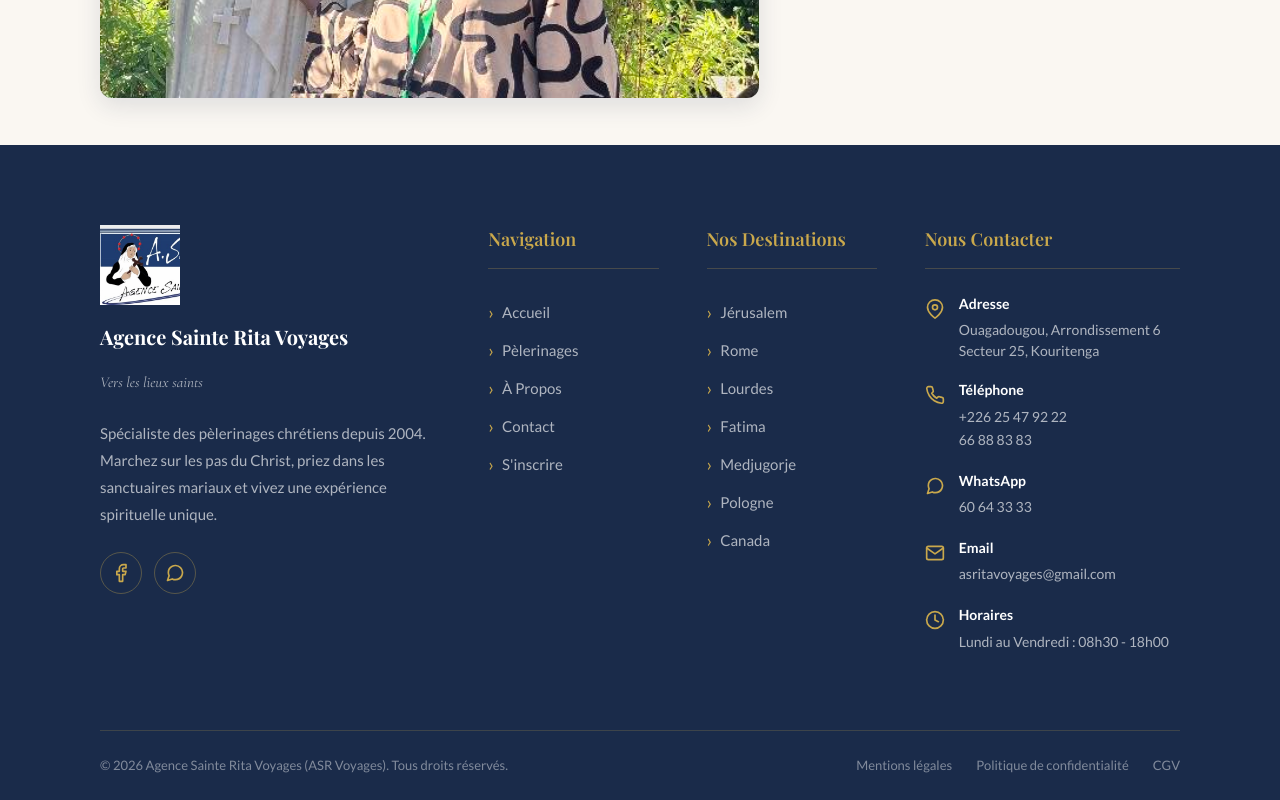
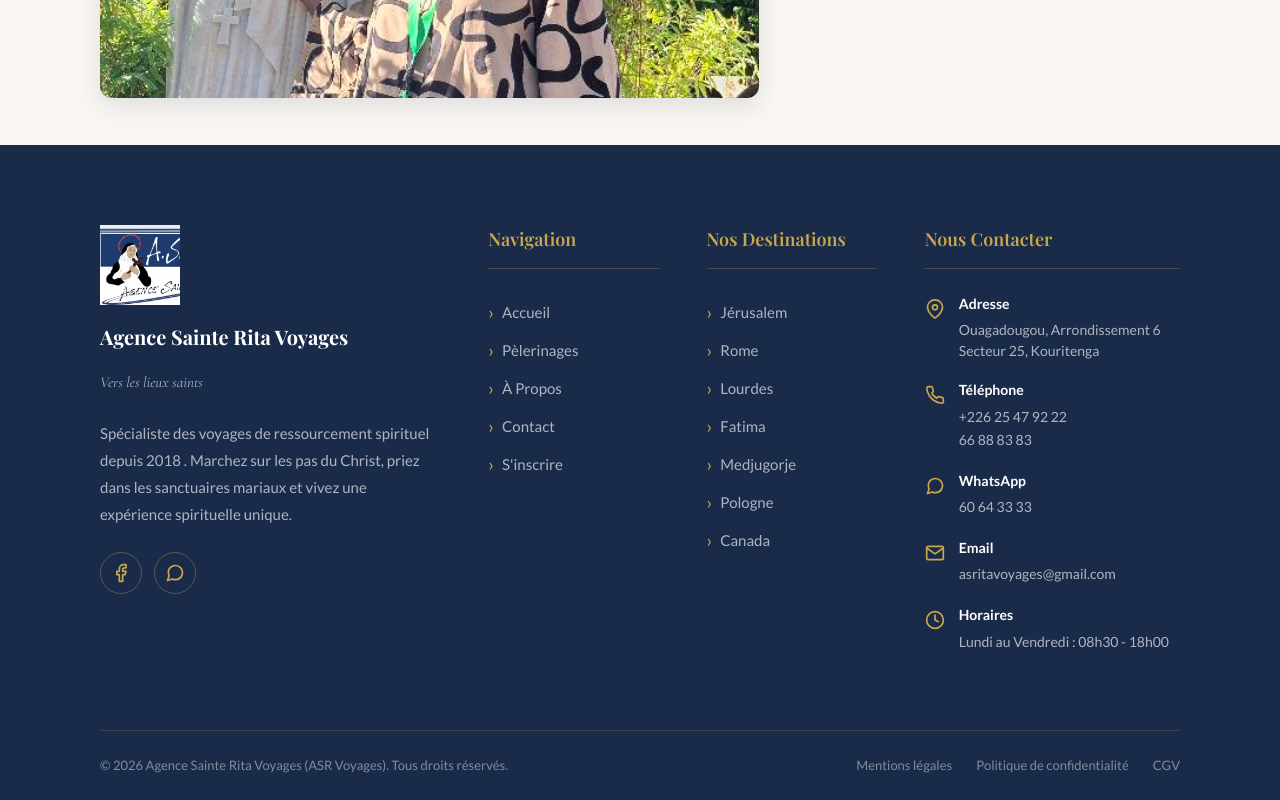
Before and after one commit to kaborethierry/agencesainteritavoyages, a Next.js app: page / in a window 1280 px wide. Shown: the part 5478-6278 px from the top of the page. Built offline with nearby package versions, Linux system fonts and the light colour scheme.

Commit message:
Mise à jour du composant Hero et Footer

```diff
--- a/src/components/home/Hero.jsx
+++ b/src/components/home/Hero.jsx
@@ -58,7 +58,7 @@
         </div>
 
         <div className={styles.ctaGroup}>
-          <Button href="/voyages" variant="primary" size="lg">
+          <Button href="/pelerinages" variant="primary" size="lg">
             Découvrir nos voyages
           </Button>
           <Button href="/contact" variant="outlineWhite" size="lg">
--- a/src/components/layout/Footer.jsx
+++ b/src/components/layout/Footer.jsx
@@ -40,7 +40,7 @@
             <h3 className={styles.brandName}>Agence Sainte Rita Voyages</h3>
             <p className={styles.brandSlogan}>Vers les lieux saints</p>
             <p>
-              Spécialiste des pèlerinages chrétiens depuis 2004. Marchez sur les pas du Christ,
+            Spécialiste des voyages de ressourcement spirituel depuis 2018  . Marchez sur les pas du Christ,
               priez dans les sanctuaires mariaux et vivez une expérience spirituelle unique.
             </p>
             <div className={styles.socialIcons}>
```
